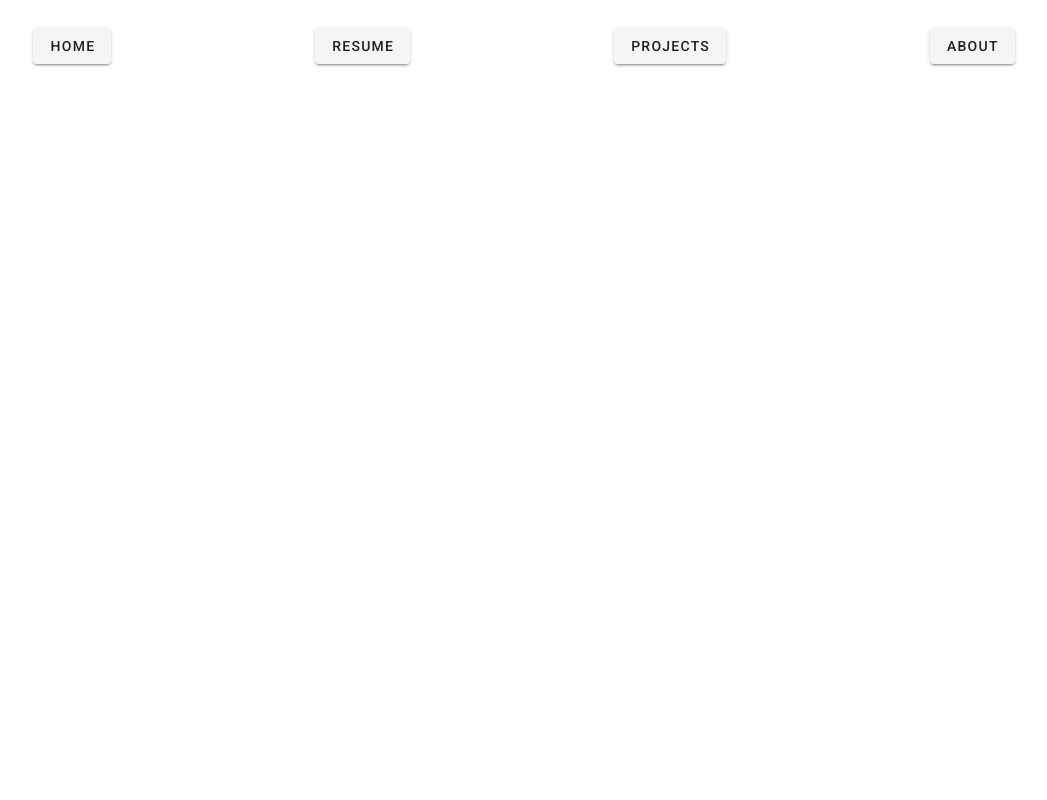
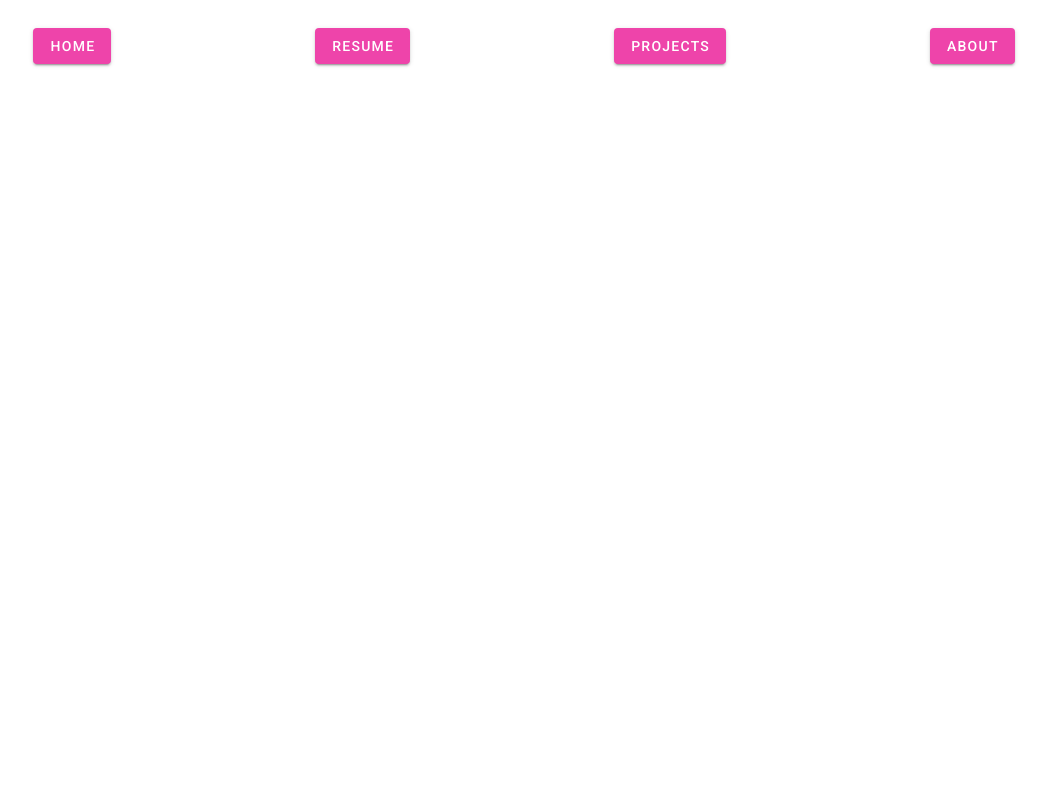
Before and after one commit to adamyusuf3494/personal-website, a Vue app: page / in a window 1280 px wide. Both pictures are taken after a click on the button "SEE MY RESUME". Shown: the top 800 px of the page, without its empty margins (116-1163 px from the left). Built offline with nearby package versions, Linux system fonts and the light colour scheme.

Commit message:
Adam Yusuf changed the btn color and fixed console errors

```diff
--- a/src/components/Navbar.vue
+++ b/src/components/Navbar.vue
@@ -3,23 +3,23 @@
     <v-container class="hidden-md-and-down">
       <v-layout row wrap justify-center class="my-2">
         <v-flex lg1.5 xl1 class="text-center my-2">
-          <v-btn @click="goToHome()">Home</v-btn>
+          <v-btn class="primary" @click="goToHome()">Home</v-btn>
         </v-flex>
         <v-flex lg1.5 xl1 class="text-center my-2">
-          <v-btn @click="goToResume()">Resume</v-btn>
+          <v-btn class="primary" @click="goToResume()">Resume</v-btn>
         </v-flex>
         <v-flex lg1.5 xl1 class="text-center my-2">
-          <v-btn @click="goToProjects()">Projects</v-btn>
+          <v-btn class="primary" @click="goToProjects()">Projects</v-btn>
         </v-flex>
         <v-flex lg1.5 xl1 class="text-center my-2">
-          <v-btn @click="goToAbout()">About</v-btn>
+          <v-btn class="primary" @click="goToAbout()">About</v-btn>
         </v-flex>
       </v-layout>
     </v-container>
 
     <v-toolbar class="hidden-lg-and-up">
         <v-app-bar-nav-icon @click="drawer = !drawer"></v-app-bar-nav-icon>
-        <v-toolbar-side-icon   ></v-toolbar-side-icon>
+        <v-app-bar-nav-icon></v-app-bar-nav-icon>
     </v-toolbar>
 
     <v-navigation-drawer v-model="drawer" app class="hidden-lg-and-up primary">
--- a/src/views/Home.vue
+++ b/src/views/Home.vue
@@ -22,17 +22,16 @@
       <v-container>
       <v-layout row wrap justify-center class="my-2">
         <v-flex xs6 sm3 md3 lg2 class="text-center my-2">
-          <v-btn @click="goToResume()">See my resume</v-btn>
+          <v-btn class="primary" @click="goToResume()">See my resume</v-btn>
         </v-flex>
         <v-flex xs6 sm3 md3 lg2 class=" text-center my-2 ">
-          <v-btn @click="goToProjects()">See my projects</v-btn>
+          <v-btn class="primary" @click="goToProjects()">See my projects</v-btn>
         </v-flex>
         <v-flex xs6 sm3 md3 lg2 class="text-center my-2 ">
-          <v-btn @click="goToAbout()">Learn about me</v-btn>
+          <v-btn class="primary" @click="goToAbout()">Learn about me</v-btn>
         </v-flex>
       </v-layout>
     </v-container>
-    <v-footerr></v-footerr>
   </v-app>
 </template>
 
```
